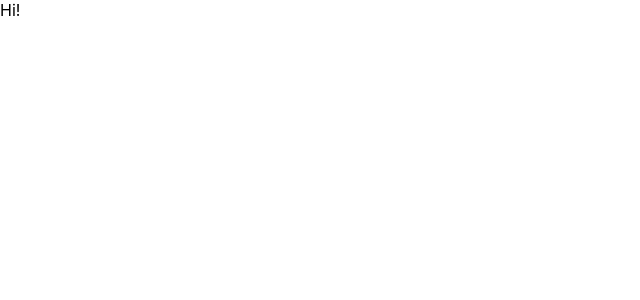
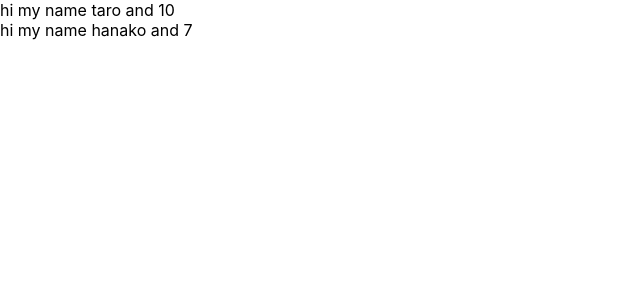
Before and after one commit to tsubasa1122/react-redux-basic, a React (Create React App) app: page / in a window 1280 px wide. Shown: the top 300 px of the page, without its empty margins (0-640 px from the left). Built offline with nearby package versions, Linux system fonts and the light colour scheme.

Commit message:
learn props

```diff
--- a/src/App.js
+++ b/src/App.js
@@ -1,10 +1,19 @@
 import React, {Component} from 'react';
+import {userInfo} from 'os';
 
-class App extends Component {
-  render () {
-    const greeting = 'Hi!';
-    return <React.Fragment>{greeting}</React.Fragment>;
-  }
-}
+const App = () => {
+  const profiles = [{name: 'taro', age: 10}, {name: 'hanako', age: 7}];
+  return (
+    <React.Fragment>
+      {profiles.map ((profile, index) => {
+        return <User name={profile.name} age={profile.age} key={index} />;
+      })}
+    </React.Fragment>
+  );
+};
+
+const User = props => {
+  return <div>hi my name {props.name} and {props.age}</div>;
+};
 
 export default App;
```
